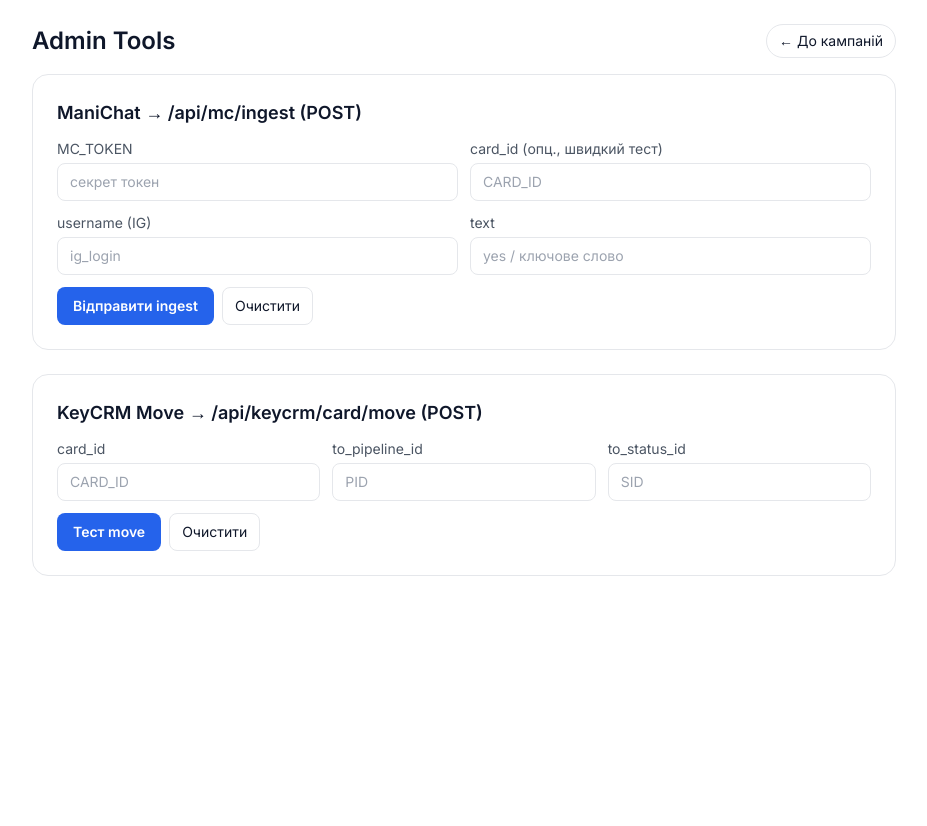
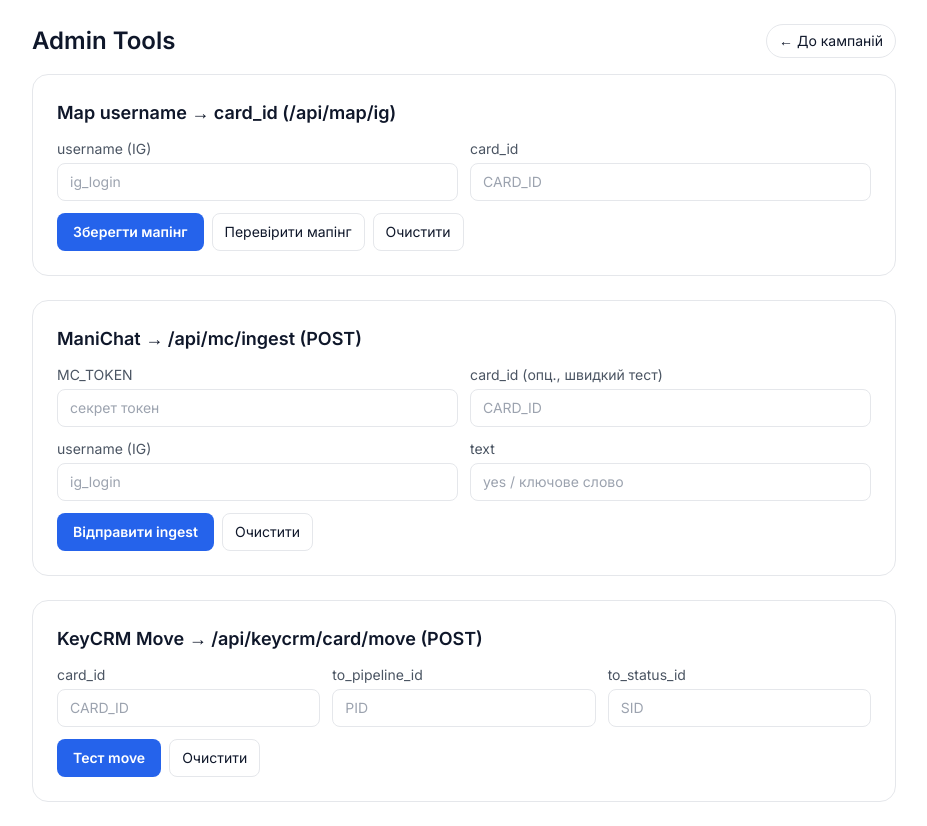
Before and after one commit to yurashko-ux/P-3-0, a Next.js app in the folder web/: page /admin/tools/ingest in a window 1280 px wide. Shown: the whole page, without its empty margins (176-1103 px from the left). Before the commit the page ends 800 px from the top, so only its background shows below. Built offline with nearby package versions, Linux system fonts and the light colour scheme.

Commit message:
Update page.tsx

```diff
--- a/web/app/admin/tools/ingest/page.tsx
+++ b/web/app/admin/tools/ingest/page.tsx
@@ -1,7 +1,7 @@
 // web/app/admin/tools/ingest/page.tsx
 'use client';
 
-export const dynamic = 'force-dynamic'; // не даємо Next.js прибрати сторінку з білда
+export const dynamic = 'force-dynamic';
 
 import React, { useEffect, useState } from 'react';
 
@@ -49,6 +49,12 @@ export default function ToolsIngestPage() {
   const [toStatus, setToStatus] = useState('');
   const [moveResp, setMoveResp] = useState<any>(null);
   const [moveLoading, setMoveLoading] = useState(false);
+
+  // Map username -> card_id
+  const [mapUser, setMapUser] = useState('');
+  const [mapCard, setMapCard] = useState('');
+  const [mapResp, setMapResp] = useState<any>(null);
+  const [mapLoading, setMapLoading] = useState(false);
 
   useEffect(() => {
     const saved = localStorage.getItem('mc_token') || '';
@@ -105,6 +111,42 @@ export default function ToolsIngestPage() {
     }
   }
 
+  async function onMapSave(e: React.FormEvent) {
+    e.preventDefault();
+    setMapLoading(true);
+    setMapResp(null);
+    try {
+      const r = await fetch('/api/map/ig', {
+        method: 'POST',
+        credentials: 'include',
+        headers: { 'Content-Type': 'application/json' },
+        body: JSON.stringify({ username: mapUser, card_id: mapCard }),
+      });
+      const j = await r.json();
+      setMapResp(j);
+    } catch (err) {
+      setMapResp({ ok: false, error: String(err) });
+    } finally {
+      setMapLoading(false);
+    }
+  }
+
+  async function onMapGet() {
+    setMapLoading(true);
+    setMapResp(null);
+    try {
+      const r = await fetch(`/api/map/ig?username=${encodeURIComponent(mapUser)}`, {
+        credentials: 'include',
+      });
+      const j = await r.json();
+      setMapResp(j);
+    } catch (err) {
+      setMapResp({ ok: false, error: String(err) });
+    } finally {
+      setMapLoading(false);
+    }
+  }
+
   return (
     <div className="mx-auto max-w-4xl px-4 py-6">
       <div className="mb-4 flex items-center justify-between">
@@ -113,6 +155,46 @@ export default function ToolsIngestPage() {
       </div>
 
       <div className="grid gap-6">
+        {/* Map section */}
+        <Section title="Map username → card_id (/api/map/ig)">
+          <form onSubmit={onMapSave} className="grid gap-3">
+            <div className="grid gap-3 md:grid-cols-2">
+              <Field label="username (IG)" value={mapUser} setValue={setMapUser} placeholder="ig_login" />
+              <Field label="card_id" value={mapCard} setValue={setMapCard} placeholder="CARD_ID" />
+            </div>
+            <div className="flex gap-2">
+              <button
+                type="submit"
+                disabled={mapLoading}
+                className="rounded-lg bg-blue-600 px-4 py-2 text-sm font-semibold text-white hover:bg-blue-700 disabled:opacity-60"
+              >
+                Зберегти мапінг
+              </button>
+              <button
+                type="button"
+                onClick={onMapGet}
+                disabled={mapLoading || !mapUser}
+                className="rounded-lg border px-3 py-2 text-sm"
+              >
+                Перевірити мапінг
+              </button>
+              <button
+                type="button"
+                className="rounded-lg border px-3 py-2 text-sm"
+                onClick={() => setMapResp(null)}
+              >
+                Очистити
+              </button>
+            </div>
+          </form>
+          {mapResp && (
+            <pre className="mt-3 overflow-auto rounded-lg border bg-gray-50 p-3 text-xs">
+              {JSON.stringify(mapResp, null, 2)}
+            </pre>
+          )}
+        </Section>
+
+        {/* Ingest section */}
         <Section title="ManiChat → /api/mc/ingest (POST)">
           <form onSubmit={onIngestSubmit} className="grid gap-3">
             <div className="grid gap-3 md:grid-cols-2">
@@ -124,11 +206,18 @@ export default function ToolsIngestPage() {
               <Field label="text" value={text} setValue={setText} placeholder="yes / ключове слово" />
             </div>
             <div className="flex gap-2">
-              <button type="submit" disabled={ingestLoading}
-                className="rounded-lg bg-blue-600 px-4 py-2 text-sm font-semibold text-white hover:bg-blue-700 disabled:opacity-60">
+              <button
+                type="submit"
+                disabled={ingestLoading}
+                className="rounded-lg bg-blue-600 px-4 py-2 text-sm font-semibold text-white hover:bg-blue-700 disabled:opacity-60"
+              >
                 Відправити ingest
               </button>
-              <button type="button" className="rounded-lg border px-3 py-2 text-sm" onClick={() => setIngestResp(null)}>
+              <button
+                type="button"
+                className="rounded-lg border px-3 py-2 text-sm"
+                onClick={() => setIngestResp(null)}
+              >
                 Очистити
               </button>
             </div>
@@ -140,6 +229,7 @@ export default function ToolsIngestPage() {
           )}
         </Section>
 
+        {/* Move section */}
         <Section title="KeyCRM Move → /api/keycrm/card/move (POST)">
           <form onSubmit={onMoveSubmit} className="grid gap-3">
             <div className="grid gap-3 md:grid-cols-3">
@@ -148,11 +238,18 @@ export default function ToolsIngestPage() {
               <Field label="to_status_id" value={toStatus} setValue={setToStatus} placeholder="SID" />
             </div>
             <div className="flex gap-2">
-              <button type="submit" disabled={moveLoading}
-                className="rounded-lg bg-blue-600 px-4 py-2 text-sm font-semibold text-white hover:bg-blue-700 disabled:opacity-60">
+              <button
+                type="submit"
+                disabled={moveLoading}
+                className="rounded-lg bg-blue-600 px-4 py-2 text-sm font-semibold text-white hover:bg-blue-700 disabled:opacity-60"
+              >
                 Тест move
               </button>
-              <button type="button" className="rounded-lg border px-3 py-2 text-sm" onClick={() => setMoveResp(null)}>
+              <button
+                type="button"
+                className="rounded-lg border px-3 py-2 text-sm"
+                onClick={() => setMoveResp(null)}
+              >
                 Очистити
               </button>
             </div>
```
